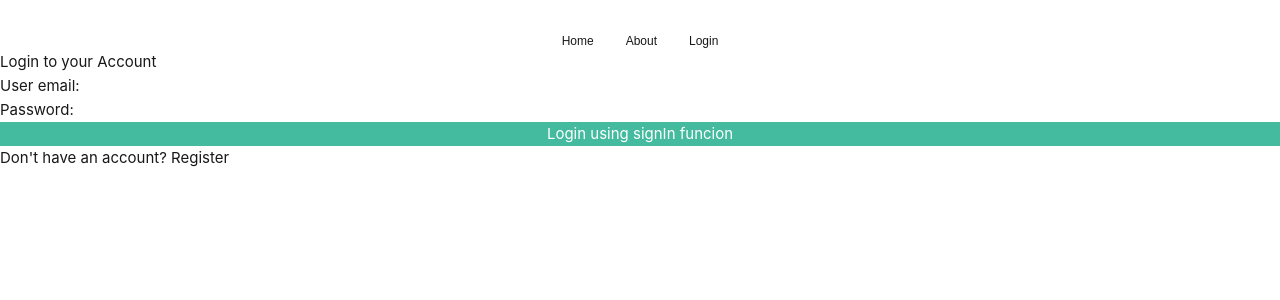
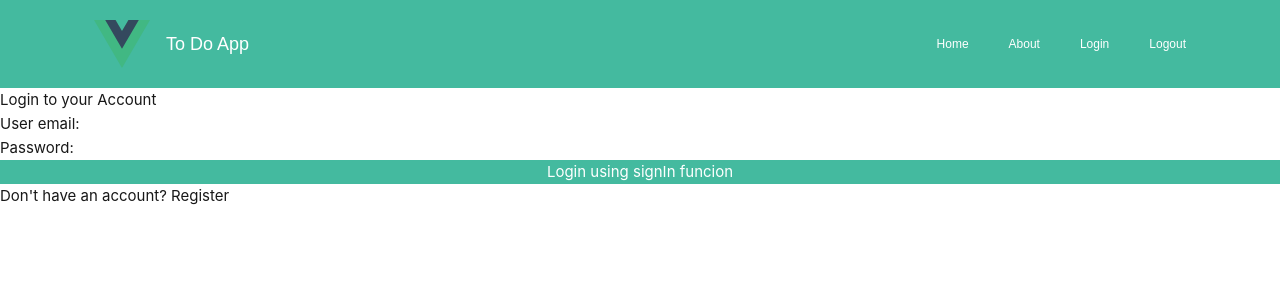
Before and after one commit to Odyseya/Project-Vue-App, a Vue app: page /signin in a window 1280 px wide. Shown: the top 300 px of the page. Built offline with nearby package versions, Linux system fonts and the light colour scheme; the HTML template or start-up script is replaced by a standard one.

Commit message:
change navbar, fix sign in sign out, register

```diff
--- a/src/App.vue
+++ b/src/App.vue
@@ -3,11 +3,11 @@
     <div class="min-h-full font-Poppins box-border">
       <nav>
         <!-- styled tailwind -->
-        <!-- <NavBar /> -->
+        <NavBar />
         <!-- styled scoped: -->
-        <RouterLink to="/">Home</RouterLink>
+        <!-- <RouterLink to="/">Home</RouterLink>
         <RouterLink to="/about">About</RouterLink>
-        <RouterLink to="/signin">Login</RouterLink>
+        <RouterLink to="/signin">Login</RouterLink> -->
       </nav>
     </div>
   </header>
@@ -27,7 +27,7 @@ onUnmounted(() => {
   userStore.unsubscribeAuthListener()
 })
 
-// import NavBar from './components/NavBar.vue'
+import NavBar from './components/NavBar.vue'
 // suggested by iron portal
 // import { onMounted } from 'vue'
 // import { storeToRefs } from 'pinia'
@@ -65,7 +65,6 @@ nav {
   width: 100%;
   font-size: 12px;
   text-align: center;
-  margin-top: 2rem;
 }
 
 nav a.router-link-exact-active {
--- a/src/components/NavBar.vue
+++ b/src/components/NavBar.vue
@@ -9,23 +9,32 @@
         <!-- <RouterView /> -->
         <h1 class="text-lg">To Do App</h1>
       </div>
+
       <ul class="flex flex-1 justify-end gap-x-10">
-        <RouterLink class="cursor-pointer" to="/">Home</RouterLink>
-        <RouterLink class="cursor-pointer" :to="{ name: 'about' }">About</RouterLink>
-        <RouterLink class="cursor-pointer" to="/signin">Login</RouterLink>
-        <li class="cursor-pointer">Logout</li>
-        <!-- <button @click="logout">Logout</button> -->
+        <li><RouterLink class="cursor-pointer" to="/">Home</RouterLink></li>
+        <li><RouterLink class="cursor-pointer" :to="{ name: 'about' }">About</RouterLink></li>
+        <li><RouterLink class="cursor-pointer" to="/signin">Login</RouterLink></li>
+
+        <li @click="logout" class="cursor-pointer">Logout</li>
       </ul>
     </nav>
   </header>
 </template>
 
 <script setup>
-// import { useUserStore } from '@/stores/userStore';
+import { useUserStore } from '@/stores/userStore'
+import { useRouter } from 'vue-router'
 
-// const userStore = useUserStore();
+const router = useRouter()
+const userStore = useUserStore()
 
-// const logout = () => {
-//  userStore.logout();
-// };
+const logout = async () => {
+  try {
+    await userStore.signOut()
+    // redirect to the sign-in page or another appropriate page
+    router.push({ name: 'signin' })
+  } catch (error) {
+    console.error('Error logging out:', error.message)
+  }
+}
 </script>
--- a/src/stores/userStore.js
+++ b/src/stores/userStore.js
@@ -51,6 +51,7 @@ export const useUserStore = defineStore('user', () => {
       console.error(error)
     }
   }
+  // Error: Password should be at least 6 characters.
 
   async function signIn(email, password) {
     try {
--- a/src/views/RegisterView.vue
+++ b/src/views/RegisterView.vue
@@ -6,7 +6,7 @@ import { useUserStore } from '@/stores/userStore'
 const router = useRouter()
 // const email = ref(null);
 // const password = ref(null);
-const confirmPassword = ref(null)
+// const confirmPassword = ref(null)
 const errorMsg = ref(null)
 
 const userStore = useUserStore()
@@ -16,9 +16,17 @@ const email = ref('')
 const password = ref('')
 
 // to bind user's input (user, pass) to register action of userStore ?
-const register = () => {
-  // userStore.signIn(user.value, password.value)
-  userStore.register(email.value, password.value)
+// const register = () => {
+//   userStore.register(email.value, password.value)
+// }
+
+const register = async () => {
+  try {
+    await userStore.register(email.value, password.value)
+    router.push({ name: 'home' })
+  } catch (error) {
+    console.error(error)
+  }
 }
 </script>
 
--- a/src/views/SignInView.vue
+++ b/src/views/SignInView.vue
@@ -25,7 +25,7 @@ const signIn = () => {
 
 <template>
   <main>
-    <form class="p-8 flex flex-col bg-light-grey rounded-md shadow-lg">
+    <form @submit.prevent="signIn" class="p-8 flex flex-col bg-light-grey rounded-md shadow-lg">
       <h1 class="text-3xl text-at-light-green mb-4">Login to your Account</h1>
 
       <div class="flex flex-col mb-2">
@@ -42,7 +42,7 @@ const signIn = () => {
       </label>
 
       <button
-        @click="signIn"
+        type="submit"
         class="mt-6 py-2 px-6 rounded-sm self-start text-sm text-white bg-at-light-green duration-200 border-solid border-2 border-transparent hover:border-white hover:bg-white hover:text-at-light-green"
       >
         Login using signIn funcion
```
